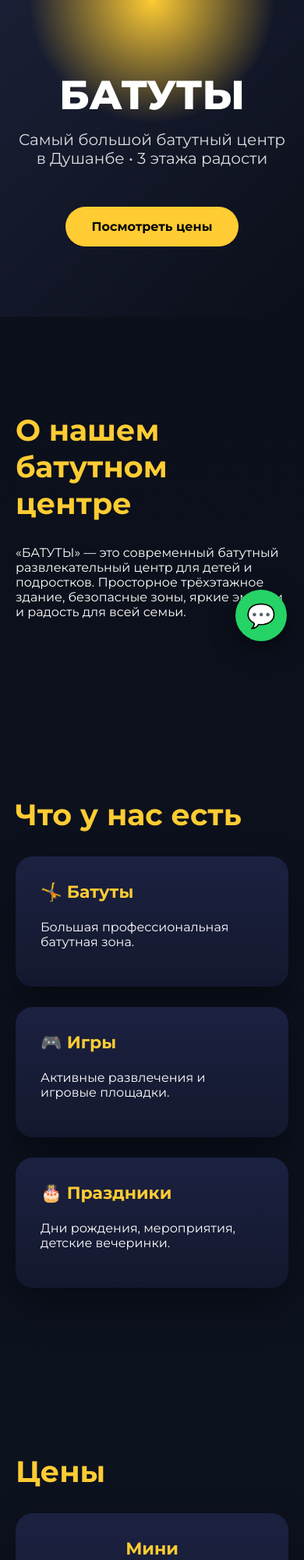
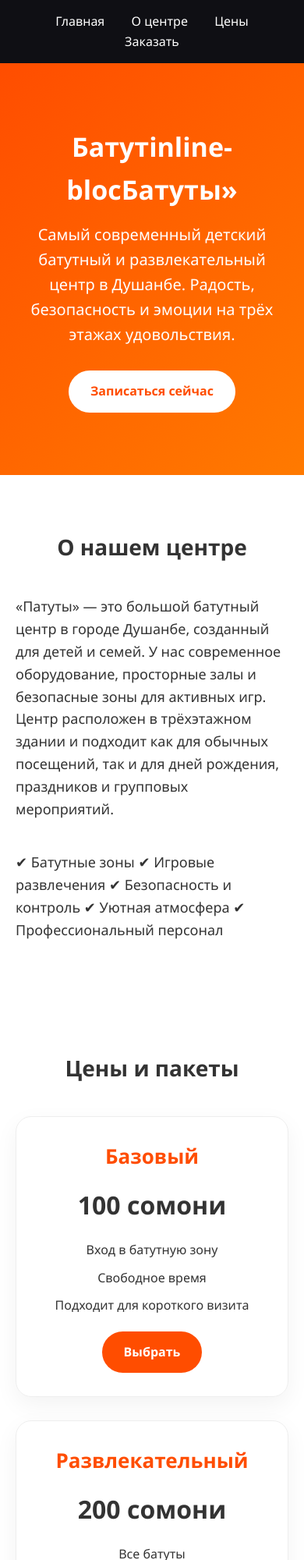
Before and after one commit to muborcik-cloud/batus-center, a plain HTML site: page index.html in a window 390 px wide. Shown: the top 2000 px of the page at 78% size. Drawn offline with Linux system fonts and the light colour scheme.

Commit message:
Update index.html

```diff
--- a/index.html
+++ b/index.html
@@ -1,192 +1,271 @@
 <!DOCTYPE html>
 <html lang="ru">
 <head>
-<meta charset="UTF-8">
-<meta name="viewport" content="width=device-width, initial-scale=1.0">
-<title>БАТУТЫ — Батутный центр в Душанбе</title>
-
-<link href="https://fonts.googleapis.com/css2?family=Montserrat:wght@400;600;700;800&display=swap" rel="stylesheet">
-
+  <meta charset="UTF-8" />
+  <title>Батутный центр Душанбе — Батуты</title>
+  <meta name="viewport" content="width=device-width, initial-scale=1.0" />
   <style>
-*{box-sizing:border-box}
-body{
-  margin:0;
-  font-family:Montserrat, sans-serif;
-  background:linear-gradient(180deg,#0b0f1a,#0f1525);
-  color:#fff;
-}
-header{
-  padding:90px 20px;
-  text-align:center;
-  background:
-    radial-gradient(circle at top,#ffcc33 0%,transparent 35%),
-    linear-gradient(135deg,#1a1f35,#0b0f1a);
-}
-header h1{
-  font-size:52px;
-  margin:0;
-  font-weight:800;
-}
-header p{
-  font-size:20px;
-  opacity:.85;
-  margin-top:14px;
-}
-.btn{
-  display:inline-block;
-  margin-top:30px;
-  padding:16px 34px;
-  background:#ffcc33;
-  color:#000;
-  border-radius:40px;
-  font-weight:700;
-  text-decoration:none;
-}
-section{
-  max-width:1200px;
-  margin:auto;
-  padding:90px 20px;
-}
-h2{
-  font-size:38px;
-  margin-bottom:30px;
-  color:#ffcc33;
-}
-.grid{
-  display:grid;
-  grid-template-columns:repeat(auto-fit,minmax(260px,1fr));
-  gap:26px;
-}
-.card{
-  background:linear-gradient(180deg,#1b2140,#14182e);
-  padding:32px;
-  border-radius:22px;
-  box-shadow:0 20px 50px rgba(0,0,0,.4);
-}
-.card h3{
-  margin-top:0;
-  font-size:22px;
-  color:#ffcc33;
-}
-.prices .card{
-  text-align:center;
-}
-.price{
-  font-size:40px;
-  font-weight:800;
-  margin:20px 0;
-}
-.gallery{
-  display:grid;
-  grid-template-columns:repeat(auto-fit,minmax(220px,1fr));
-  gap:16px;
-}
-.gallery div{
-  height:200px;
-  background:linear-gradient(135deg,#ffcc33,#ff9900);
-  border-radius:18px;
-}
-footer{
-  text-align:center;
-  padding:40px 20px;
-  background:#0b0f1a;
-  opacity:.8;
+    :root {
+      --main: #ff4d00;
+      --dark: #0f0f14;
+      --gray: #f4f4f4;
+      --text: #333;
     }
 
-/* WhatsApp */
-.whatsapp{
-  position:fixed;
-  right:22px;
-  bottom:22px;
-  width:66px;
-  height:66px;
-  background:#25D366;
-  border-radius:50%;
-  display:flex;
-  align-items:center;
-  justify-content:center;
-  font-size:30px;
-  text-decoration:none;
-  color:#fff;
-  box-shadow:0 10px 30px rgba(0,0,0,.5);
+    * {
+      box-sizing: border-box;
+      margin: 0;
+      padding: 0;
+      font-family: "Segoe UI", Arial, sans-serif;
+    }
+
+    body {
+      background: #fff;
+      color: var(--text);
+      line-height: 1.6;
+    }
+
+    header {
+      background: linear-gradient(135deg, #ff4d00, #ff7a00);
+      color: #fff;
+      padding: 80px 20px;
+      text-align: center;
+    }
+
+    header h1 {
+      font-size: 48px;
+      margin-bottom: 15px;
+    }
+
+    header p {
+      font-size: 20px;
+      max-width: 700px;
+      margin: 0 auto 30px;
+    }
+
+    .btn {
+      display: inline-block;
+      background: #fff;
+      color: var(--main);
+      padding: 14px 28px;
+      border-radius: 30px;
+      font-weight: bold;
+      text-decoration: none;
+      transition: 0.3s;
+    }
+
+    .btn:hover {
+      transform: scale(1.05);
+    }
+
+    nav {
+      background: var(--dark);
+      padding: 15px;
+      text-align: center;
+    }
+
+    nav a {
+      color: #fff;
+      margin: 0 15px;
+      text-decoration: none;
+      font-weight: 500;
+    }
+
+    section {
+      padding: 70px 20px;
+      max-width: 1200px;
+      margin: auto;
+    }
+
+    h2 {
+      text-align: center;
+      font-size: 36px;
+      margin-bottom: 40px;
+    }
+
+    .about {
+      display: grid;
+      grid-template-columns: repeat(auto-fit, minmax(280px, 1fr));
+      gap: 40px;
+      align-items: center;
+    }
+
+    .about div {
+      font-size: 18px;
+    }
+
+    .prices {
+      display: grid;
+      grid-template-columns: repeat(auto-fit, minmax(260px, 1fr));
+      gap: 30px;
+    }
+
+    .price-card {
+      border: 1px solid #eee;
+      border-radius: 20px;
+      padding: 30px;
+      text-align: center;
+      box-shadow: 0 10px 30px rgba(0,0,0,0.05);
+    }
+
+    .price-card h3 {
+      font-size: 26px;
+      margin-bottom: 15px;
+      color: var(--main);
+    }
+
+    .price {
+      font-size: 32px;
+      font-weight: bold;
+      margin: 15px 0;
+    }
+
+    .price-card ul {
+      list-style: none;
+      margin: 20px 0;
+    }
+
+    .price-card li {
+      margin: 10px 0;
+    }
+
+    .price-card .btn {
+      background: var(--main);
+      color: #fff;
+    }
+
+    .contact {
+      background: var(--gray);
+      border-radius: 30px;
+      padding: 50px;
+      text-align: center;
+    }
+
+    .contact p {
+      font-size: 20px;
+      margin-bottom: 20px;
+    }
+
+    footer {
+      background: var(--dark);
+      color: #aaa;
+      text-align: center;
+      padding: 30px 15px;
+      font-size: 14px;
+    }
+
+    @media (max-width: 600px) {
+      header h1 {
+        font-size: 34px;
+      }
+      h2 {
+        font-size: 28px;
+      }
     }
   </style>
 </head>
 
 <body>
 
-<header>
-  <h1>БАТУТЫ</h1>
-  <p>Самый большой батутный центр в Душанбе • 3 этажа радости</p>
-  <a class="btn" href="#prices">Посмотреть цены</a>
+  <nav>
+    <a href="#home">Главная</a>
+    <a href="#about">О центре</a>
+    <a href="#prices">Цены</a>
+    <a href="#contact">Заказать</a>
+  </nav>
+
+  <header id="home">
+    <h1>Батутinline-blocБатуты»</h1>
+    <p>
+      Самый современный детский батутный и развлекательный центр в Душанбе.
+      Радость, безопасность и эмоции на трёх этажах удовольствия.
+    </p>
+    <a class="btn" href="#contact">Записаться сейчас</a>
   </header>
 
-<section>
-  <h2>О нашем батутном центре</h2>
+  <section id="about">
+    <h2>О нашем центре</h2>
+    <div class="about">
+      <div>
         <p>
-    «БАТУТЫ» — это современный батутный развлекательный центр для детей и подростков.
-    Просторное трёхэтажное здание, безопасные зоны, яркие эмоции и радость для всей семьи.
+          «Патуты» — это большой батутный центр в городе Душанбе, созданный для детей и семей.
+          У нас современное оборудование, просторные залы и безопасные зоны для активных игр.
         </p>
-</section>
-
-<section>
-  <h2>Что у нас есть</h2>
-  <div class="grid">
-    <div class="card">
-      <h3>🤸 Батуты</h3>
-      <p>Большая профессиональная батутная зона.</p>
+        <p>
+          Центр расположен в трёхэтажном здании и подходит как для обычных посещений,
+          так и для дней рождения, праздников и групповых мероприятий.
+        </p>
       </div>
-    <div class="card">
-      <h3>🎮 Игры</h3>
-      <p>Активные развлечения и игровые площадки.</p>
-    </div>
-    <div class="card">
-      <h3>🎂 Праздники</h3>
-      <p>Дни рождения, мероприятия, детские вечеринки.</p>
+      <div>
+        <p>
+          ✔ Батутные зоны
+          ✔ Игровые развлечения
+          ✔ Безопасность и контроль
+          ✔ Уютная атмосфера
+          ✔ Профессиональный персонал
+        </p>
       </div>
     </div>
   </section>
 
-<section id="prices" class="prices">
-  <h2>Цены</h2>
-  <div class="grid">
-    <div class="card">
-      <h3>Мини</h3>
-      <div class="price">100 сомон</div>
-      <p>Короткое посещение</p>
+  <section id="prices">
+    <h2>Цены и пакеты</h2>
+    <div class="prices">
+
+      <div class="price-card">
+        <h3>Базовый</h3>
+        <div class="price">100 сомони</div>
+        <ul>
+          <li>Вход в батутную зону</li>
+          <li>Свободное время</li>
+          <li>Подходит для короткого визита</li>
+        </ul>
+        <a class="btn" href="#contact">Выбрать</a>
       </div>
-    <div class="card">
-      <h3>Стандарт</h3>
-      <div class="price">200 сомон</div>
-      <p>Полный доступ</p>
+
+      <div class="price-card">
+        <h3>Развлекательный</h3>
+        <div class="price">200 сомони</div>
+        <ul>
+          <li>Все батуты</li>
+          <li>Игровые развлечения</li>
+          <li>Отлично для детей</li>
+        </ul>
+        <a class="btn" href="#contact">Выбрать</a>
       </div>
-    <div class="card">
-      <h3>Праздник</h3>
-      <div class="price">400 сомон</div>
-      <p>Для дней рождения</p>
+
+      <div class="price-card">
+        <h3>Премиум</h3>
+        <div class="price">400 сомони</div>
+        <ul>
+          <li>Весь центр</li>
+          <li>Праздничный формат</li>
+          <li>Максимум эмоций</li>
+        </ul>
+        <a class="btn" href="#contact">Выбрать</a>
       </div>
+
     </div>
   </section>
 
-<section>
-  <h2>Фотогалерея</h2>
-  <div class="gallery">
-    <div></div><div></div><div></div><div></div>
+  <section id="contact">
+    <div class="contact">
+      <h2>Заказать посещение</h2>
+      <p>
+        Напишите или позвоните нам, чтобы забронировать время или задать вопросы.
+      </p>
+      <p>
+        📞 <strong>+992 011 900 303</strong>
+      </p>
+      <a class="btn" href="https://wa.me/992011900303" target="_blank">
+        Написать в WhatsApp
+      </a>
     </div>
   </section>
 
-<section>
-  <h2>Контакты</h2>
-  <p><strong>Телефон:</strong> +992 011 900 303</p>
-  <p>📍 Душанбе</p>
-  <a class="btn" href="tel:+992011900303">Позвонить сейчас</a>
-</section>
-
   <footer>
-  © Батутный центр «БАТУТЫ» — Душанбе
+    © Батутный центр «Батуты», Душанбе. Все права защищены.
   </footer>
-
-<a class="whatsapp" href="https://wa.me/992011900303" target="_blank">💬</a>
 
 </body>
 </html>
```
Lines whose indentation alone changed are shown as unchanged.
